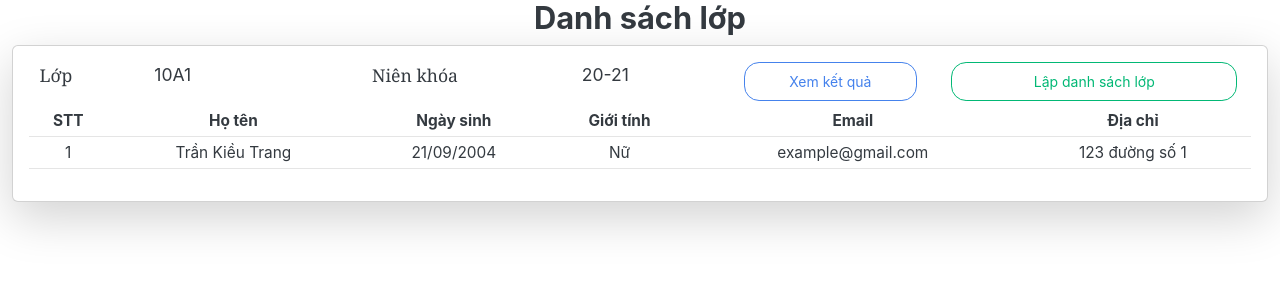
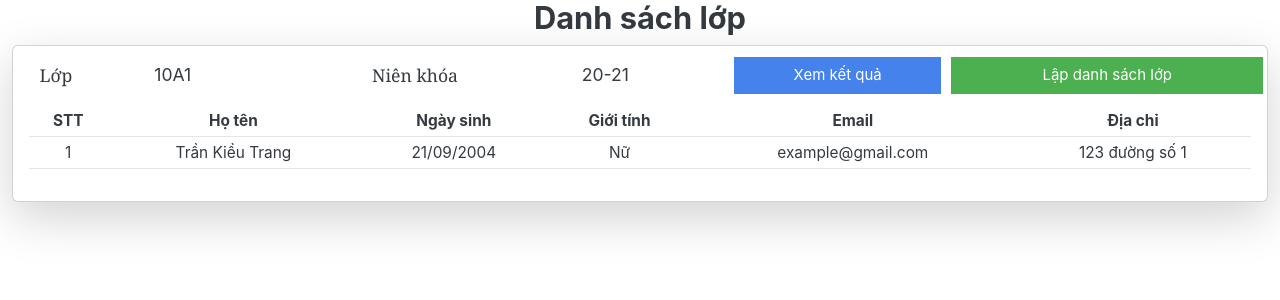
Before and after one commit to ngoxuanchien/QuanLyHocSinh, a Django app: page /danhsachlop/ in a window 1280 px wide. Shown: the part 60-360 px from the top of the page. Run offline with Django 4.2, Linux system fonts and the light colour scheme; some libraries are stand-ins or nearby versions.

Commit message:
continue with dsLop

```diff
--- a/QuanLyHocSinh/studentManager/templates/studentManager/dslop.html
+++ b/QuanLyHocSinh/studentManager/templates/studentManager/dslop.html
@@ -1,7 +1,46 @@
 {% extends 'studentManager/base.html' %}
 
+{% block content %}
+<style>
+    .button {
+      background-color: #4582ec;
+      border: none;
+      color: white;
+      padding: 7px 15px;
+      text-align: center;
+      text-decoration: none;
+      display: inline-block;
+      font-size: 15px;
+      margin: -5px -10px;
+      cursor: pointer;
+      -webkit-transition-duration: 0.4s;
+      transition-duration: 0.4s;
+    }
 
-{% block content %}
+    .button1:hover {
+      box-shadow: 0 12px 16px 0 rgba(0,0,0,0.24),0 17px 50px 0 rgba(0,0,0,0.19);
+    }
+
+    .anotherbutton {
+      background-color: #4CAF50;
+      border: none;
+      color: white;
+      padding: 7px 7px;
+      text-align: center;
+      text-decoration: none;
+      display: inline-block;
+      font-size: 15px;
+      margin: -5px 0px;
+      cursor: pointer;
+      -webkit-transition-duration: 0.4s;
+      transition-duration: 0.4s;
+    }
+
+    .button2:hover {
+      box-shadow: 0 12px 16px 0 rgba(0,0,0,0.24),0 17px 50px 0 rgba(0,0,0,0.19);
+    }
+</style>
+
 <h3 class="label">Danh sách lớp</h3>
 <div class="card card-body shadow-lg">
     <form method="get" class="main_form-header row">
@@ -30,7 +69,7 @@
         </div>
         <div class="main_form_term col-lg-2">
             <div class="row">
-                    <button type="submit" class="btn btn-outline-primary col-lg-10">Xem kết quả</button>
+                    <button type="submit" class="button button1">Xem kết quả</button>
             </div>
         </div>
         <!-- {%if user.role == '1' %}
@@ -44,7 +83,7 @@
         <!-- Delete this and use if when have user.role -->
         <div class="main_form_term col-lg-3">
             <div class="row">
-                <a href="{% url 'chonNamHoc' %}" type="button" class="btn btn-outline-success col-lg-11" >Lập danh sách lớp</a>
+                <a href="{% url 'chonNamHoc' %}" type="button" class="anotherbutton button2" >Lập danh sách lớp</a>
             </div>
         </div>
     </form>
```
Also changed, not shown: QuanLyHocSinh/db.sqlite3.
